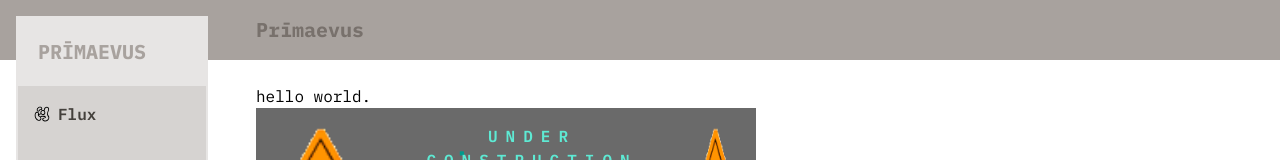
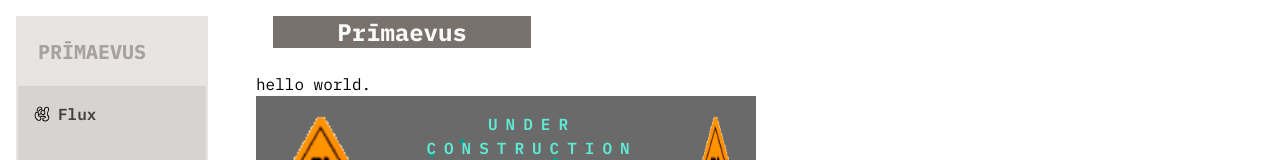
Before and after one commit to ryanfurrh/primaevus, a Next.js app: page / in a window 1280 px wide. Shown: the top 160 px of the page. Built offline with nearby package versions, Linux system fonts and the light colour scheme.

Commit message:
Update page header

```diff
--- a/components/PageHeader.tsx
+++ b/components/PageHeader.tsx
@@ -4,11 +4,11 @@ import { NavIndex, type Item } from "@/app/Nav-Index";
 
 export function PageHeader(props: { name: string; description: string }) {
   return (
-    <header>
-      <div className="text-left bg-stone-400 p-4 mb-6 w-screen pl-64">
-        <h1 className="text-xl font-bold text-stone-500">{props.name}</h1>
-        <p className="text-stone-500/70">{props.description}</p>
-      </div>
-    </header>
+    <div className="flex flex-auto px-4 md:px-12 pt-4 pb-0 mb-6 text-center justify-center">
+      <h1 className="text-2xl font-bold text-stone-50 bg-stone-500 px-12 md:px-16">
+        {props.name}
+      </h1>
+      <p className="text-stone-500/70">{props.description}</p>
+    </div>
   );
 }
```
